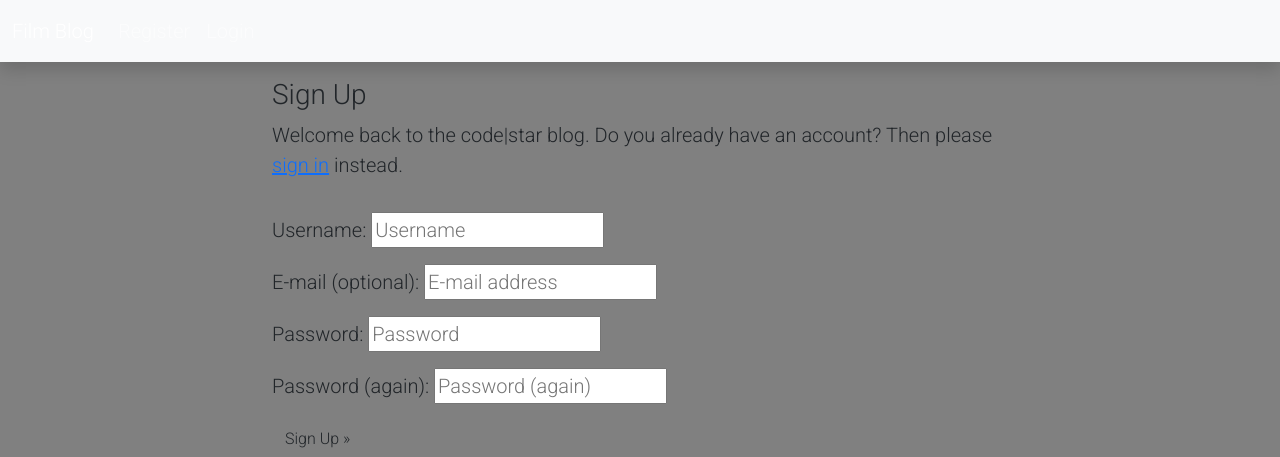
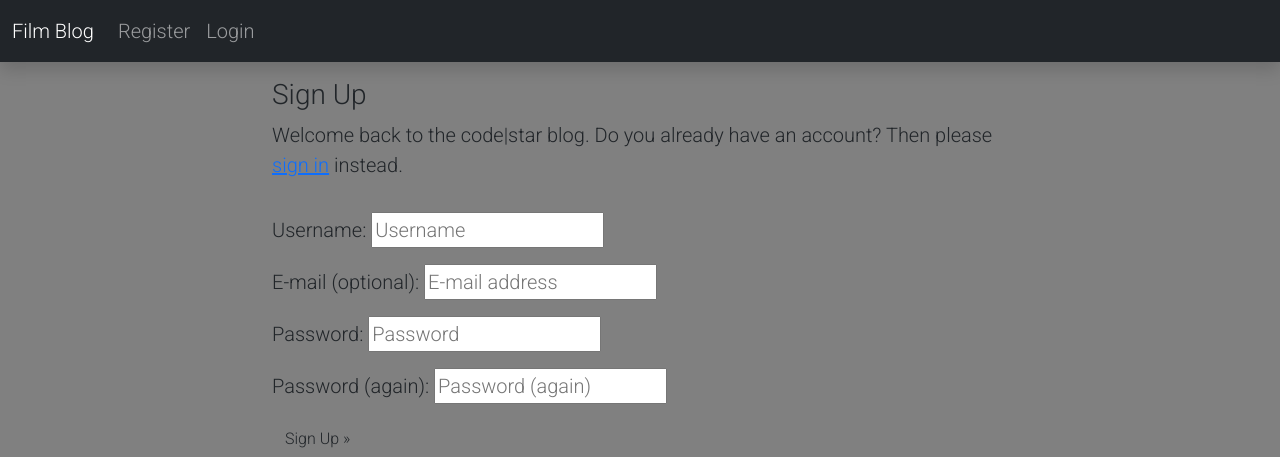
Before and after one commit to colinshaw1/portfolio-project-4, a Django app: page /accounts/signup/ in a window 1280 px wide. Shown: the top 457 px of the page. Run offline with Django 4.2, Linux system fonts and the light colour scheme.

Commit message:
Add dark background to Navbar

```diff
--- a/templates/base.html
+++ b/templates/base.html
@@ -20,7 +20,7 @@
 <body>
 
     <!-- Navigation -->
-    <nav class="navbar navbar-expand-lg navbar-dark bg-light shadow" id="mainNav">
+    <nav class="navbar navbar-expand-lg navbar navbar-dark bg-dark shadow" id="mainNav">
         <div class="container-fluid">
             <a class="navbar-brand" href="{% url 'home' %}">Film Blog</a>
             <button class="navbar-toggler" type="button" data-bs-toggle="collapse" data-bs-target="#navbarText"
```
